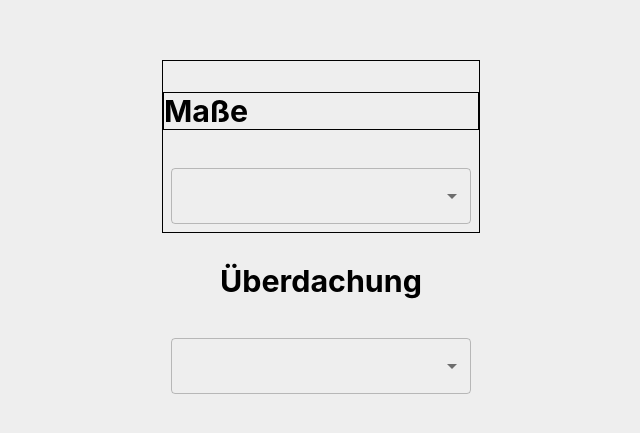
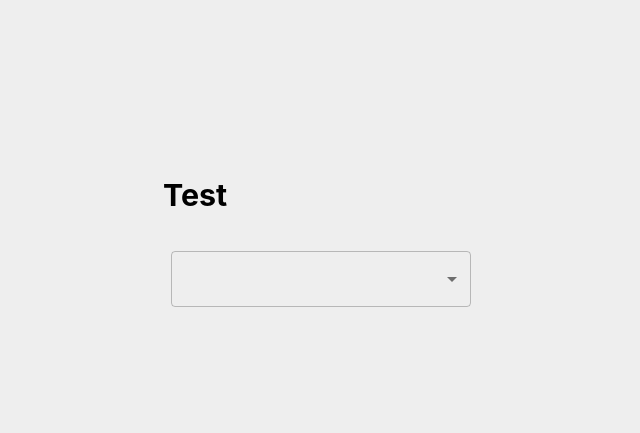
Before and after one commit to osmanozts/price-calculator, a React (Create React App) app: page / in a window 1280 px wide. Shown: the part 169-602 px from the top of the page, without its empty margins (319-959 px from the left). Built offline with nearby package versions, Linux system fonts and the light colour scheme.

Commit message:
General Selector Component

```diff
--- a/src/App.css
+++ b/src/App.css
@@ -1,8 +1,5 @@
-.App {
-  text-align: center;
-}
 
-.App-header {
+.Main-Container {
   background-color: #eee;
   min-height: 100vh;
   display: flex;
@@ -12,13 +9,3 @@
   font-size: calc(10px + 2vmin);
   color: white;
 }
-
-.App-link {
-  color: #61dafb;
-}
-
-.containerStyle {
-  border: 1px solid #000;
-  justify-content: flex-start;
-  text-align: start;
- }
--- a/src/App.js
+++ b/src/App.js
@@ -2,6 +2,7 @@ import './App.css';
 import React, { useState } from 'react';
 import MainSizeSelector from './components/MainSizeSelector';
 import UberdachungSelector from './components/ÜberdachungSelector';
+import CustomSelector from './components/CustomSelector';
 
 function App() {
   const [test,setTest] = useState(1)
@@ -10,12 +11,17 @@ function App() {
   setTest(test + 1)
   }
 
+  const uberdachungen = [
+    'Polycarbon',
+    'Glas',
+    'Milchglas',
+  ];
+
   return (
-    <div className="App">
-      <header className="App-header">
-        <MainSizeSelector />
-        <UberdachungSelector />
-      </header>
+    <div>
+      <div className="Main-Container">
+      <CustomSelector value={uberdachungen} title='Test' />
+      </div>
     </div>
   );
 }
--- /dev/null
+++ b/src/Styles/Selector.css
@@ -0,0 +1,5 @@
+
+.selectorContainer {
+    justify-content: flex-start;
+    text-align: start;
+   }
--- a/src/components/ÜberdachungSelector.js
+++ b/src/components/CustomSelector.js
@@ -19,13 +19,7 @@ const MenuProps = {
   },
 };
 
-const uberdachungen = [
-  'Polycarbon',
-  'Glas',
-  'Milchglas',
-];
-
-export default function UberdachungSelector() {
+export default function CustomSelector(props) {
   const [personName, setPersonName] = React.useState([]);
 
   const handleChange = (event) => {
@@ -39,21 +33,18 @@ export default function UberdachungSelector() {
   };
 
   return (
-    <div>
-        <h3 style={TitleStyle}>Überdachung</h3>
+    <div className='selectorContainer'>
+        <h3 className='selectorContainer' style={TitleStyle}>{props.title}</h3>
 
       <FormControl sx={{ m: 1, width: 300}}>
         <Select
-          labelId="demo-multiple-checkbox-label"
-          id="demo-multiple-checkbox"
           value={personName}
           onChange={handleChange}
-          input={<OutlinedInput label="Tag" />}
           renderValue={(selected) => selected.join(', ')}
           MenuProps={MenuProps}
           autoWidth
         >
-          {uberdachungen.map((name) => (
+          {props.value.map((name) => (
             <MenuItem key={name} value={name}>
               <Checkbox checked={personName.indexOf(name) > -1} />
               <ListItemText primary={name} />
--- a/src/components/MainSizeSelector.js
+++ /dev/null
@@ -1,80 +0,0 @@
-import * as React from 'react';
-import OutlinedInput from '@mui/material/OutlinedInput';
-import InputLabel from '@mui/material/InputLabel';
-import MenuItem from '@mui/material/MenuItem';
-import FormControl from '@mui/material/FormControl';
-import ListItemText from '@mui/material/ListItemText';
-import Select from '@mui/material/Select';
-import Checkbox from '@mui/material/Checkbox';
-import { TitleStyle } from '../App';
-import '../App.css';
-
-const ITEM_HEIGHT = 48;
-const ITEM_PADDING_TOP = 8;
-const MenuProps = {
-  PaperProps: {
-    style: {
-      maxHeight: ITEM_HEIGHT * 4.5 + ITEM_PADDING_TOP,
-      width: 250,
-    },
-  },
-};
-
-const names = [
-  'Oliver Hansen',
-  'Van Henry',
-  'April Tucker',
-  'Ralph Hubbard',
-  'Omar Alexander',
-  'Carlos Abbott',
-  'Miriam Wagner',
-  'Bradley Wilkerson',
-  'Virginia Andrews',
-  'Kelly Snyder',
-];
-
-export default function MainSizeSelector() {
-  const [personName, setPersonName] = React.useState([]);
-
-  const handleChange = (event) => {
-    const {
-      target: { value },
-    } = event;
-    setPersonName(
-      // On autofill we get a stringified value.
-      typeof value === 'string' ? value.split(',') : value,
-    );
-  };
-
-  return (
-    <div className="containerStyle">
-        <h3 className="containerStyle" style={TitleStyle}>Maße</h3>
-
-      <FormControl sx={{ m: 1, width: 300}}>
-        <Select
-          labelId="demo-multiple-checkbox-label"
-          id="demo-multiple-checkbox"
-          value={personName}
-          onChange={handleChange}
-          input={<OutlinedInput label="Tag" />}
-          renderValue={(selected) => selected.join(', ')}
-          MenuProps={MenuProps}
-          autoWidth
-        >
-          {names.map((name) => (
-            <MenuItem key={name} value={name}>
-              <Checkbox checked={personName.indexOf(name) > -1} />
-              <ListItemText primary={name} />
-            </MenuItem>
-          ))}
-        </Select>
-      </FormControl>
-    </div>
-  );
-}
-
-const containerStyle = {
-    border: '1px solid black',
-    alignItems: 'flex-start',
-    justifyContent: 'flex-start'
-}
```
